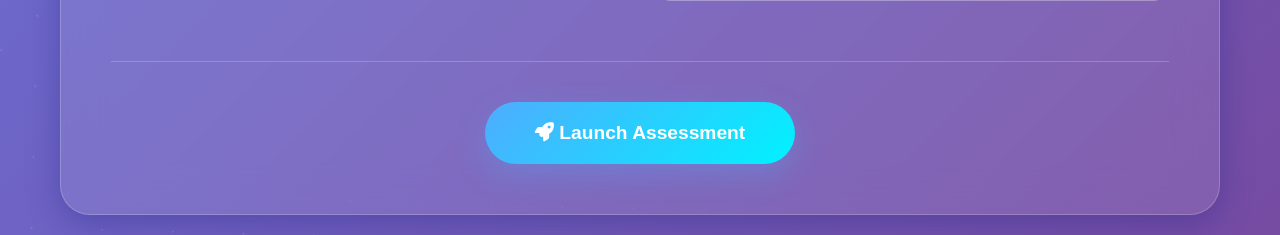
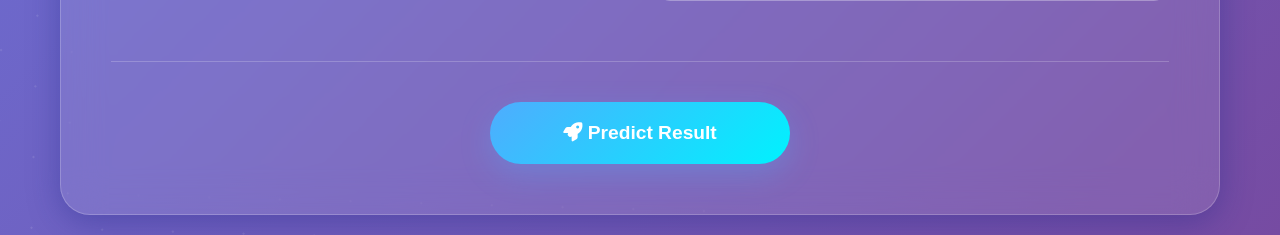
Before and after one commit to Ananddd06/MLA_Project, a Flask app: page / in a window 1280 px wide. Shown: the part 1180-1415 px from the top of the page. Run offline with Flask 3, Linux system fonts and the light colour scheme; parts of the project's set-up code (start-up, migrations or seed data) failed here and were passed over.

Commit message:
Changes in the result predict button

```diff
--- a/templates/index.html
+++ b/templates/index.html
@@ -514,7 +514,7 @@
 
                     <div class="submit-section">
                         <button type="submit" class="submit-btn">
-                            <i class="fas fa-rocket"></i> Launch Assessment
+                            <i class="fas fa-rocket"></i> Predict Result
                         </button>
                     </div>
                 </form>
```
